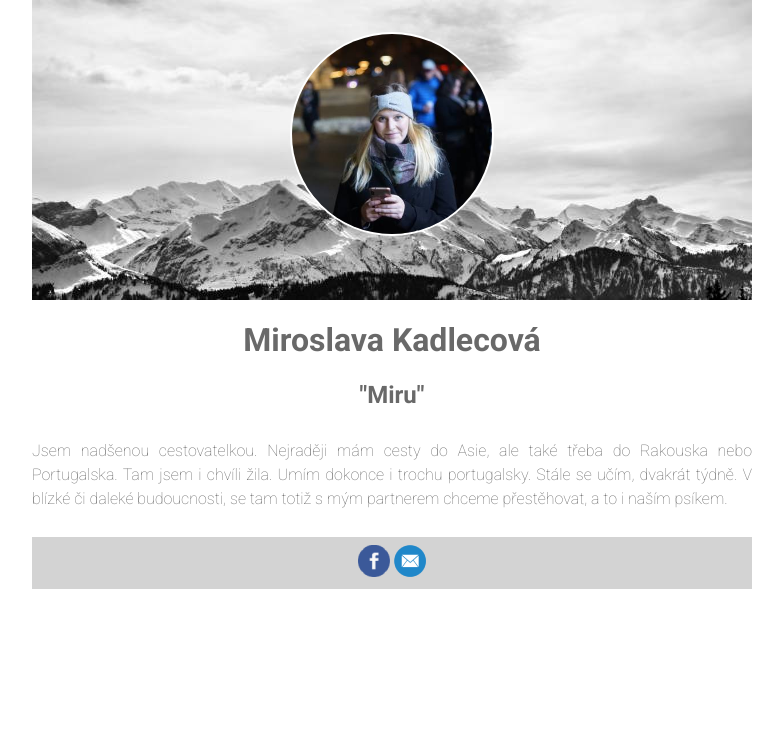
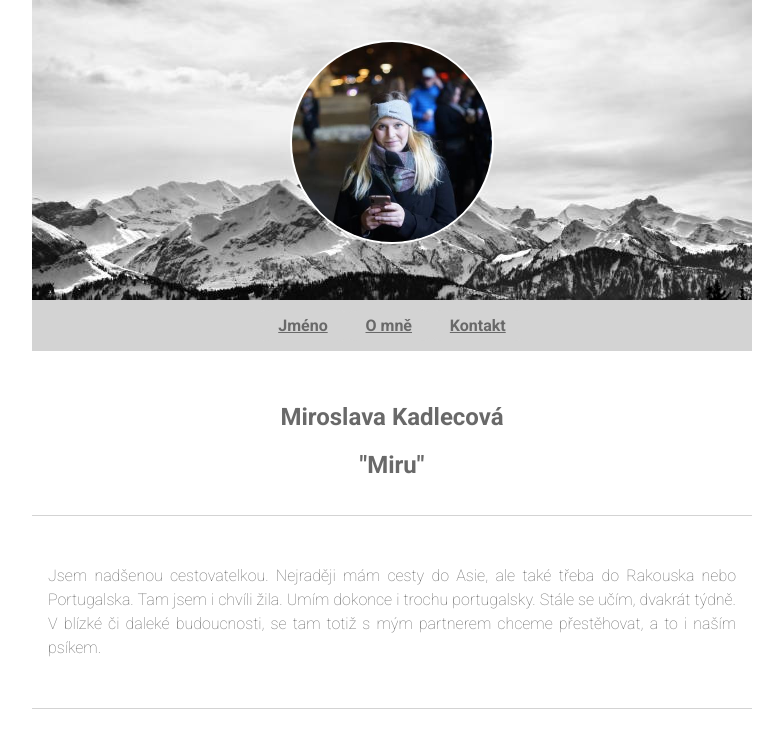
Before and after one commit to tvorimweb-2020-praha-podzim/du-01-vizitka-MiruKadlecova, a plain HTML site: page index.html in a window 1280 px wide. Shown: the whole page, without its empty margins (248-1031 px from the left). Drawn offline with Linux system fonts and the light colour scheme.

Commit message:
druhy_ukol_hotovo

```diff
--- a/index.html
+++ b/index.html
@@ -10,44 +10,29 @@
 </head>
 
 <body>
-
-    <!--
-Vytvoř osobní vizitku se:
-- jménem,
-- krátkým odstavcem o sobě,
-- odkazem na svůj profil,
-- vlastní fotkou (aby tě lektoři poznali),
-- odkazem na svůj e-mail.
-Vizitku ostyluj pomocí CSS:
-- Nastav barvu pozadí, popředí
-- Uprav velikost písma, zarovnání textu
-- Přidej si vlastní písmo např. z Google Fonts
-- Další vlastnosti dle vlastního uvážení
-Tip: Webdesign In 4 Minutes https://jgthms.com/web-design-in-4-minutes/
--->
-
-    <div class="header">
+    <header>
 
         <img class="profile_pic" src="DSC03388_2.jpg" alt="miroslava_kadlecova_profile_pic">
-    </div>
-    <div>
+    </header>
+    <nav class="grey">
+        <ul>
+            <li> <a href="#jmeno"><b>Jméno</b></a>
+            </li>
+            <li><a href="#omne"><b>O mně</b></a>
+            </li>
+            <li><a href="kontakt.html"><b>Kontakt</b></a>
+            </li>
+        </ul>
+    </nav>
+
+    <section id=jmeno>
         <h1>Miroslava Kadlecová</h1>
         <h2>"Miru"</h2>
-        <div>
-            <p>Jsem nadšenou cestovatelkou. Nejraději mám cesty do Asie, ale také třeba do Rakouska nebo Portugalska. Tam jsem i chvíli žila. Umím dokonce i trochu portugalsky. Stále se učím, dvakrát týdně. V blízké či daleké budoucnosti, se tam totiž s mým partnerem chceme přestěhovat, a to i naším psíkem.
-        </div>
-    </div>
-    <div class="grey">
+    </section>
 
-        <div class="table_social">
-
-            <a href="https://www.facebook.com/Miroslava.Kadlecov/" target="_blank" title="https://www.facebook.com/Miroslava.Kadlecov/"><img src="fb.png" alt="fb_icon"></a>
-
-            <a href="mailto:miroslava.kadlecova@gmail.com" target="_blank" title="miroslava.kadlecova@gmail.com"><img src="email.png" alt="email_icon"></a>
-
-        </div>
-    </div>
-    </div>
+    <section id=omne>
+        <p>Jsem nadšenou cestovatelkou. Nejraději mám cesty do Asie, ale také třeba do Rakouska nebo Portugalska. Tam jsem i chvíli žila. Umím dokonce i trochu portugalsky. Stále se učím, dvakrát týdně. V blízké či daleké budoucnosti, se tam totiž s mým partnerem chceme přestěhovat, a to i naším psíkem.
+    </section>
 </body>
 
 </html>
--- a/stylesheet.css
+++ b/stylesheet.css
@@ -12,10 +12,10 @@ body {
     width:200px;
     border-radius: 50%;
     border: 2px solid white;
-    margin: 2rem;
+    margin: 2.5rem;
 }
 
-.header {
+header {
     background-image: url("mountains.jpg");
     min-height: 300px;
 }
@@ -23,17 +23,50 @@ body {
 p {
     text-align: justify;
     line-height: 1.5;
-    padding: 10px 0;
+    padding: 1rem 0;
 }
 
-.table_social {
-    text-align: center;
-    margin-left:auto;
-    margin-right:auto;
-    width:100px;
-    padding: 0.5rem;
-}
 
 .grey {
     background-color:#D3D3D3;
 }
+
+
+nav ul{
+    padding-left: 0;
+    text-align: center;
+    margin-top: 0;
+    padding-top: 1rem;
+    padding-bottom: 1rem;
+
+}
+
+nav li{
+    display: inline;
+    margin: 0.5rem 0;
+}
+
+nav a {
+    background-color:#D3D3D3;
+    border: 1px solid #D3D3D3;
+    padding: 0.3rem 1em;
+    border-radius: 10%;
+    color:#696969;
+}
+
+nav a:hover {
+    background-color:#C0C0C0;
+    border: 1px solid #A9A9A9;
+    padding: 0.3rem 1em;
+    border-radius: 10%;
+    color:#696969;
+}
+
+section {
+    border-bottom: 1px solid #D3D3D3;
+    padding: 1rem;
+}
+
+.social_media {
+    padding: 1rem;
+}
```
Also changed, not shown: kontakt.html (added, +58 -0 lines), phone.png (added).
